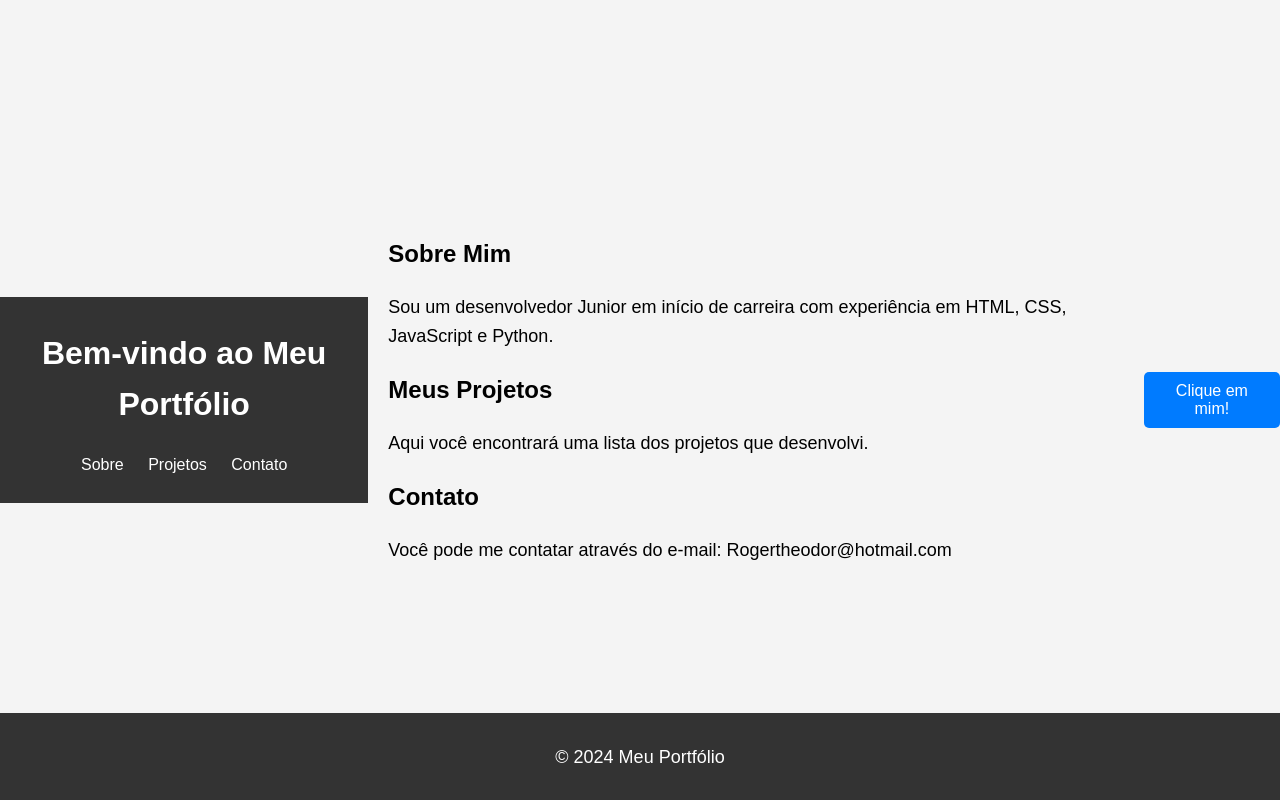
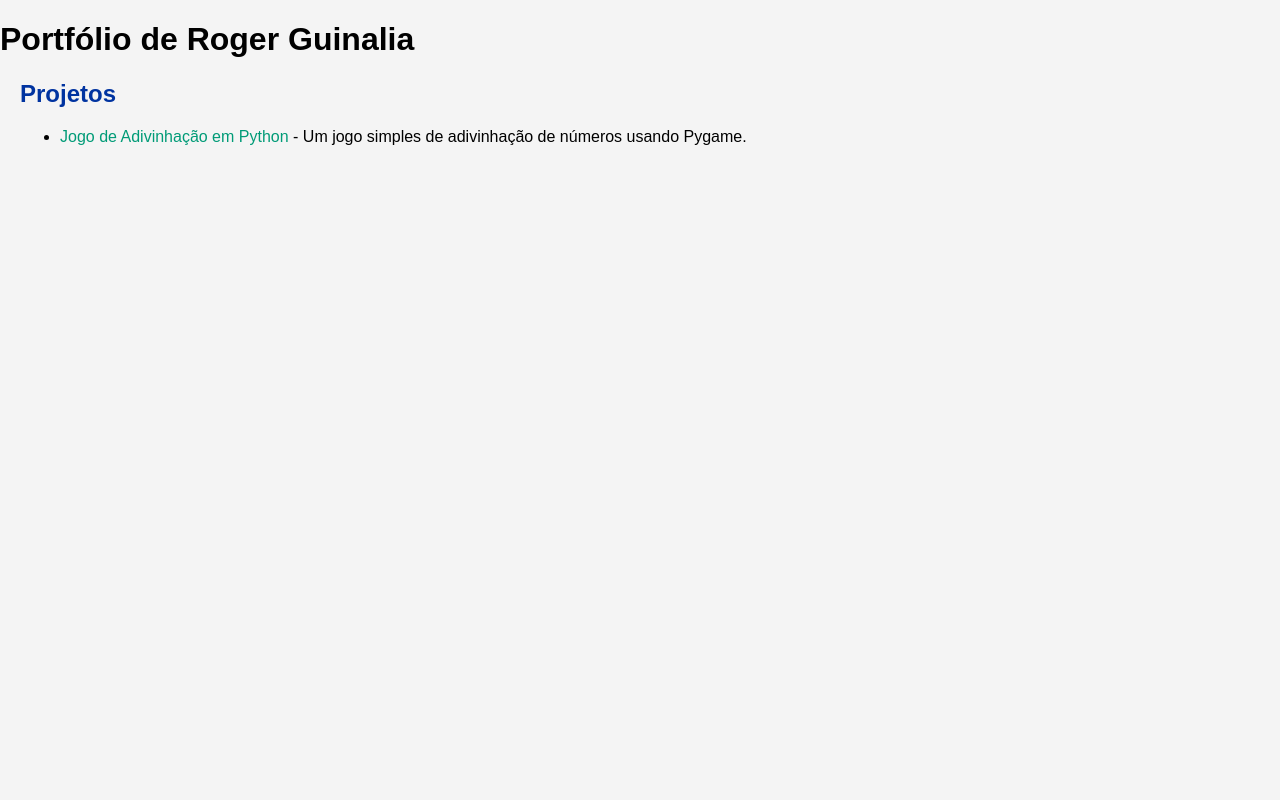
Before and after one commit to Guinalia/Portifolio-Guinalia-, a plain HTML site: page index.html in a window 1280 px wide. Drawn offline with Linux system fonts and the light colour scheme.

Commit message:
Update index.html

```diff
--- a/index.html
+++ b/index.html
@@ -1,42 +1,44 @@
 <!DOCTYPE html>
-<html lang="pt-BR">
+<html lang="en">
 <head>
     <meta charset="UTF-8">
     <meta name="viewport" content="width=device-width, initial-scale=1.0">
-    <title>Meu Portfólio</title>
-    <link rel="stylesheet" href="style.css">
+    <title>Portfólio de Roger Guinalia</title>
+    <style>
+        /* Adicione seu CSS aqui */
+        body {
+            font-family: Arial, sans-serif;
+            background-color: #f4f4f4;
+            margin: 0;
+            padding: 0;
+        }
+        #projetos {
+            margin: 20px;
+        }
+        h2 {
+            color: #0033A0; /* Azul do Grêmio */
+        }
+        a {
+            color: #009B77; /* Verde do Grêmio */
+            text-decoration: none;
+        }
+        a:hover {
+            text-decoration: underline;
+        }
+    </style>
 </head>
 <body>
     <header>
-        <h1>Bem-vindo ao Meu Portfólio</h1>
-        <nav>
-            <ul>
-                <li><a href="#sobre">Sobre</a></li>
-                <li><a href="#projetos">Projetos</a></li>
-                <li><a href="#contato">Contato</a></li>
-            </ul>
-        </nav>
+        <h1>Portfólio de Roger Guinalia</h1>
+        <!-- Adicione aqui o conteúdo do cabeçalho -->
     </header>
-    <main>
-        <section id="sobre">
-            <h2>Sobre Mim</h2>
-            <p>Sou um desenvolvedor Junior em início de carreira com experiência em HTML, CSS, JavaScript e Python.</p>
-        </section>
-        <section id="projetos">
-            <h2>Meus Projetos</h2>
-            <p>Aqui você encontrará uma lista dos projetos que desenvolvi.</p>
-        </section>
-        <section id="contato">
-            <h2>Contato</h2>
-            <p>Você pode me contatar através do e-mail: Rogertheodor@hotmail.com</p>
-        </section>
-    </main>
-    <footer>
-        <p>&copy; 2024 Meu Portfólio</p>
-    </footer>
-    <script src="script.js"></script>
+    <div id="projetos">
+        <h2>Projetos</h2>
+        <ul>
+            <li><a href="https://replit.com/@SeuUsuario/nome-do-seu-repl" target="_blank">Jogo de Adivinhação em Python</a> - Um jogo simples de adivinhação de números usando Pygame.</li>
+            <!-- Adicione outros projetos aqui -->
+        </ul>
+    </div>
+    <!-- Adicione outras seções como "Sobre", "Contatos" aqui -->
 </body>
 </html>
-<!-- Adiciona um botão e um parágrafo para mostrar a mensagem -->
-<button id="myButton">Clique em mim!</button>
-<p id="message"></p>
```
